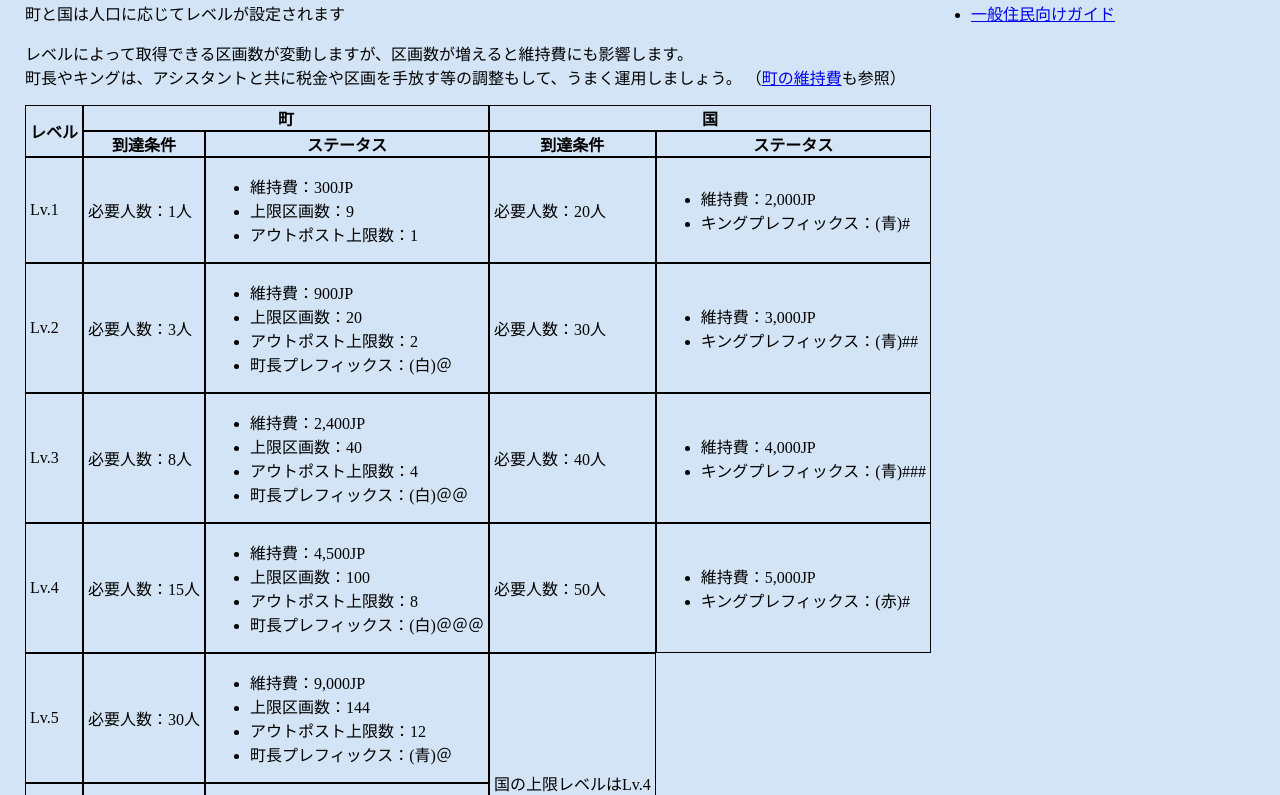
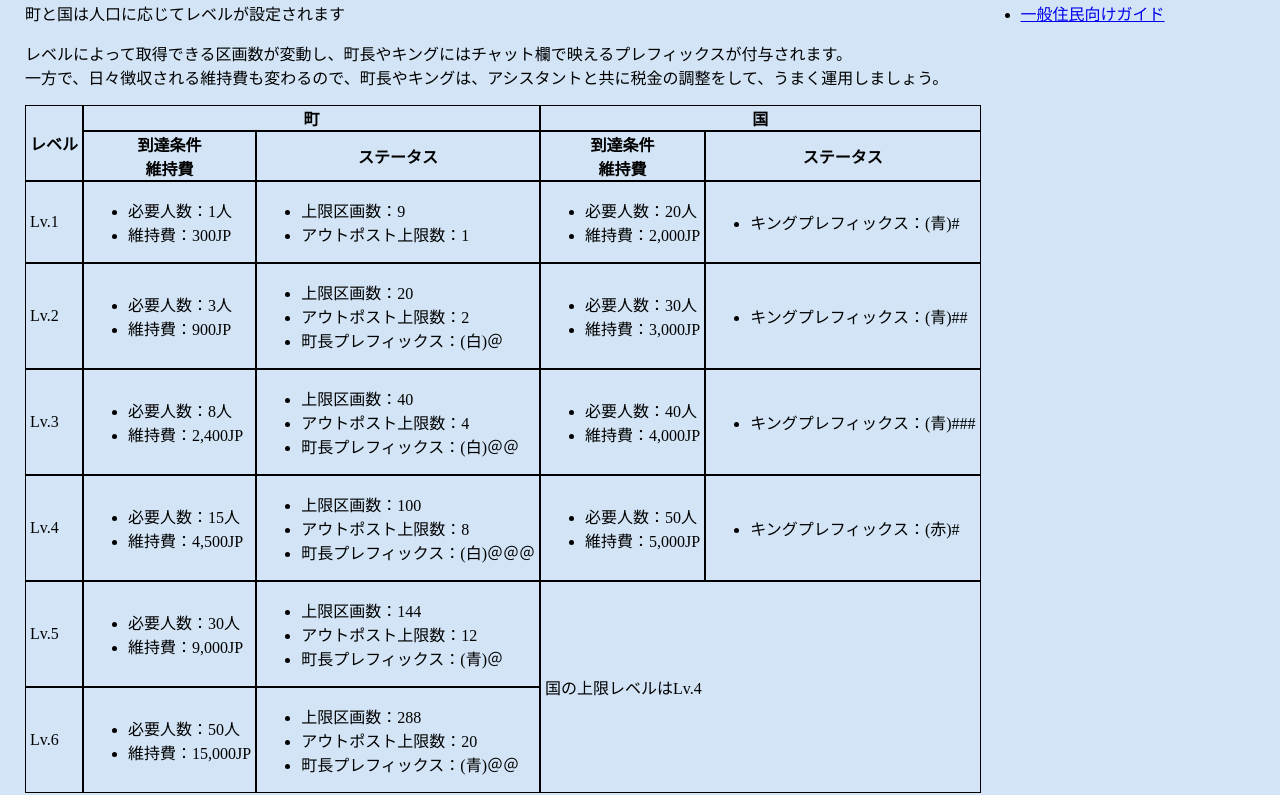
Before and after one commit to JavaJava19/jps.gg, a React (Create React App) app in the folder source/: page /game/survival/20231009/MayorGuid in a window 1280 px wide. Shown: the part 4185-4980 px from the top of the page. Built offline with nearby package versions, Linux system fonts and the light colour scheme; no server answers.

Commit message:
表の列割り振りを調整

```diff
--- a/source/src/components/parts/game/Survival/20231009/MayorGuid.js
+++ b/source/src/components/parts/game/Survival/20231009/MayorGuid.js
@@ -220,36 +220,36 @@ const MayorGuid = () => {
           <h2>3. レベル</h2>
           <p>町と国にはレベルがあります。<br/>
             町と国は人口に応じてレベルが設定されます</p>
-          <p>レベルによって取得できる区画数が変動しますが、区画数が増えると維持費にも影響します。<br/>
-            町長やキングは、アシスタントと共に税金や区画を手放す等の調整もして、うまく運用しましょう。
-            （<a href="#s4_n2_town_cost">町の維持費</a>も参照）</p>
+          <p>レベルによって取得できる区画数が変動し、町長やキングにはチャット欄で映えるプレフィックスが付与されます。<br/>
+            一方で、日々徴収される維持費も変わるので、町長やキングは、アシスタントと共に税金の調整をして、うまく運用しましょう。</p>
           <table id="tbl_levels" className={styles.framed}>
             <thead>
             <tr><th scope="col" rowSpan="2">レベル</th><th scope="col" colSpan="2">町</th><th scope="col" colSpan="2">国</th></tr>
-            <tr><th scope="col">到達条件</th><th scope="col">ステータス</th><th scope="col">到達条件</th><th scope="col">ステータス</th></tr>
+            <tr><th scope="col">到達条件<br/>維持費</th><th scope="col">ステータス</th>
+              <th scope="col">到達条件<br/>維持費</th><th scope="col">ステータス</th></tr>
             </thead>
             <tbody>
             <tr><td>Lv.1</td>
-              <td>必要人数：1人</td><td><ul><li>維持費：300JP</li><li>上限区画数：9</li><li>アウトポスト上限数：1</li></ul></td>
-              <td>必要人数：20人</td><td><ul><li>維持費：2,000JP</li><li>キングプレフィックス：(青)#</li></ul></td></tr>
+              <td><ul><li>必要人数：1人</li><li>維持費：300JP</li></ul></td><td><ul><li>上限区画数：9</li><li>アウトポスト上限数：1</li></ul></td>
+              <td><ul><li>必要人数：20人</li><li>維持費：2,000JP</li></ul></td><td><ul><li>キングプレフィックス：(青)#</li></ul></td></tr>
             <tr><td>Lv.2</td>
-              <td>必要人数：3人</td><td><ul><li>維持費：900JP</li><li>上限区画数：20</li><li>アウトポスト上限数：2</li><li>町長プレフィックス：(白)＠</li></ul></td>
-              <td>必要人数：30人</td><td><ul><li>維持費：3,000JP</li><li>キングプレフィックス：(青)##</li></ul></td>
+              <td><ul><li>必要人数：3人</li><li>維持費：900JP</li></ul></td><td><ul><li>上限区画数：20</li><li>アウトポスト上限数：2</li><li>町長プレフィックス：(白)＠</li></ul></td>
+              <td><ul><li>必要人数：30人</li><li>維持費：3,000JP</li></ul></td><td><ul><li>キングプレフィックス：(青)##</li></ul></td>
             </tr>
             <tr><td>Lv.3</td>
-              <td>必要人数：8人</td><td><ul><li>維持費：2,400JP</li><li>上限区画数：40</li><li>アウトポスト上限数：4</li><li>町長プレフィックス：(白)＠＠</li></ul></td>
-              <td>必要人数：40人</td><td><ul><li>維持費：4,000JP</li><li>キングプレフィックス：(青)###</li></ul></td>
+              <td><ul><li>必要人数：8人</li><li>維持費：2,400JP</li></ul></td><td><ul><li>上限区画数：40</li><li>アウトポスト上限数：4</li><li>町長プレフィックス：(白)＠＠</li></ul></td>
+              <td><ul><li>必要人数：40人</li><li>維持費：4,000JP</li></ul></td><td><ul><li>キングプレフィックス：(青)###</li></ul></td>
             </tr>
             <tr><td>Lv.4</td>
-              <td>必要人数：15人</td><td><ul><li>維持費：4,500JP</li><li>上限区画数：100</li><li>アウトポスト上限数：8</li><li>町長プレフィックス：(白)＠＠＠</li></ul></td>
-              <td>必要人数：50人</td><td><ul><li>維持費：5,000JP</li><li>キングプレフィックス：(赤)#</li></ul></td>
+              <td><ul><li>必要人数：15人</li><li>維持費：4,500JP</li></ul></td><td><ul><li>上限区画数：100</li><li>アウトポスト上限数：8</li><li>町長プレフィックス：(白)＠＠＠</li></ul></td>
+              <td><ul><li>必要人数：50人</li><li>維持費：5,000JP</li></ul></td><td><ul><li>キングプレフィックス：(赤)#</li></ul></td>
             </tr>
             <tr><td>Lv.5</td>
-              <td>必要人数：30人</td><td><ul><li>維持費：9,000JP</li><li>上限区画数：144</li><li>アウトポスト上限数：12</li><li>町長プレフィックス：(青)＠</li></ul></td>
-              <td rowSpan={2}>国の上限レベルはLv.4</td>
+              <td><ul><li>必要人数：30人</li><li>維持費：9,000JP</li></ul></td><td><ul><li>上限区画数：144</li><li>アウトポスト上限数：12</li><li>町長プレフィックス：(青)＠</li></ul></td>
+              <td rowSpan={2} colSpan={2}>国の上限レベルはLv.4</td>
             </tr>
             <tr><td>Lv.6</td>
-              <td>必要人数：50人</td><td><ul><li>維持費：15,000JP</li><li>上限区画数：288</li><li>アウトポスト上限数：20</li><li>町長プレフィックス：(青)＠＠</li></ul></td>
+              <td><ul><li>必要人数：50人</li><li>維持費：15,000JP</li></ul></td><td><ul><li>上限区画数：288</li><li>アウトポスト上限数：20</li><li>町長プレフィックス：(青)＠＠</li></ul></td>
             </tr>
             </tbody>
           </table>
```
